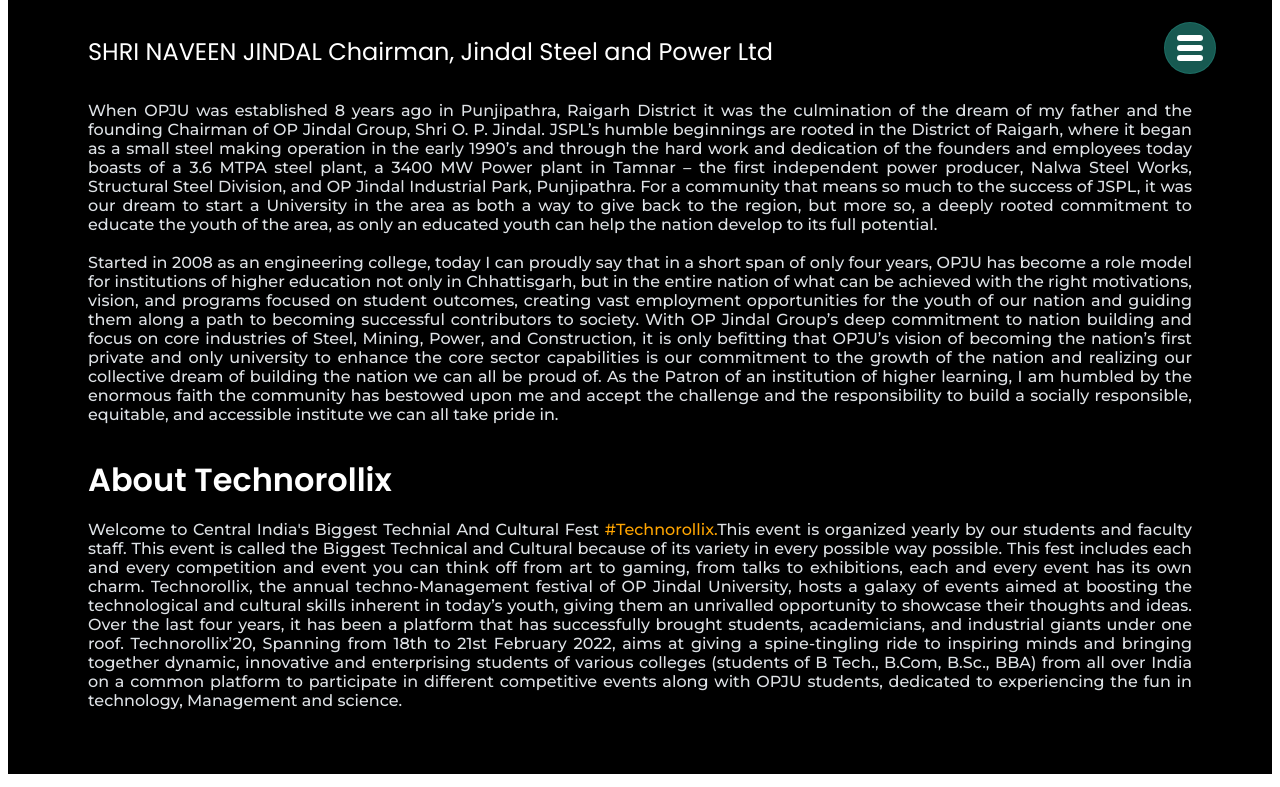
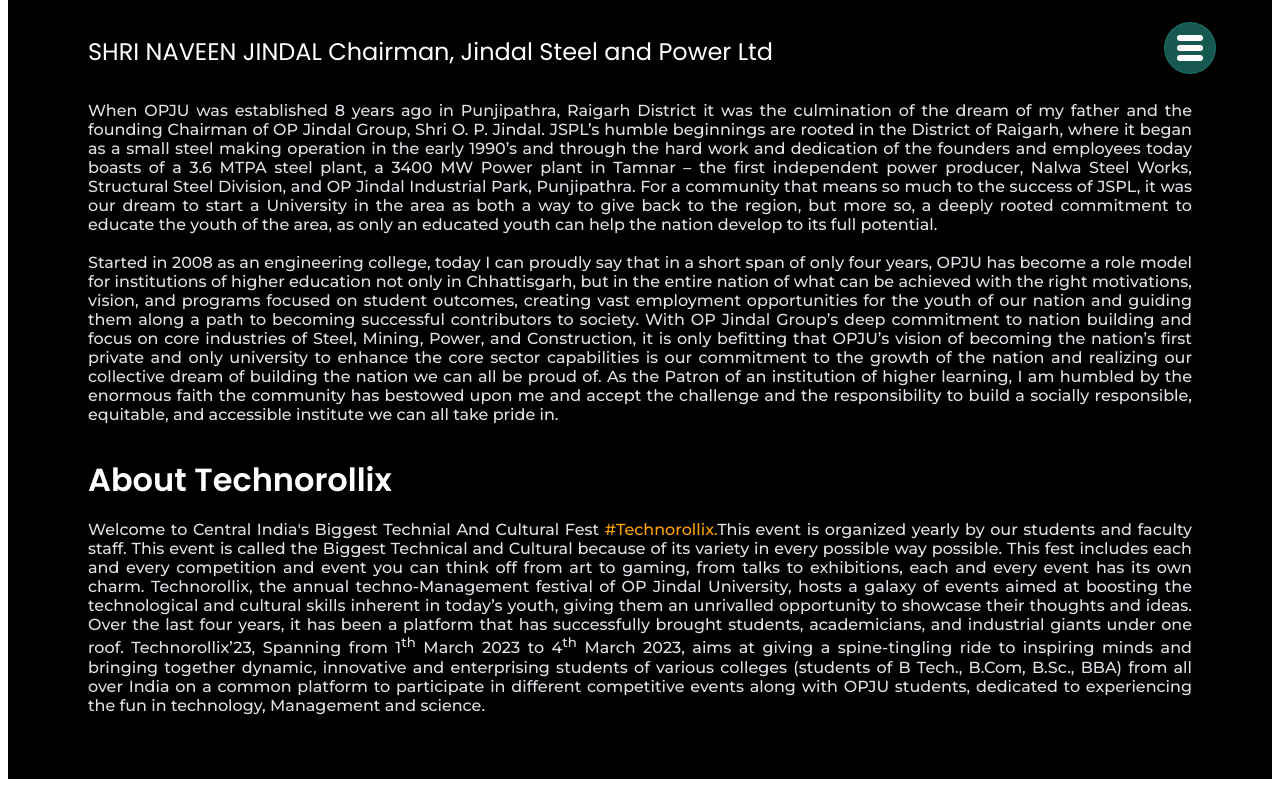
Before and after one commit to subrat611/technorollix23, a Nuxt app: page /aboutus in a window 1280 px wide. Shown: the part 702-1489 px from the top of the page. Built offline with nearby package versions, Linux system fonts and the light colour scheme; a web font is replaced by a local one.

Commit message:
aboutus page update

```diff
--- a/pages/aboutus.vue
+++ b/pages/aboutus.vue
@@ -98,13 +98,15 @@
             opportunity to showcase their thoughts and ideas. Over the last four
             years, it has been a platform that has successfully brought
             students, academicians, and industrial giants under one roof.
-            Technorollix’20, Spanning from 18th to 21st February 2022, aims at
-            giving a spine-tingling ride to inspiring minds and bringing
-            together dynamic, innovative and enterprising students of various
-            colleges (students of B Tech., B.Com, B.Sc., BBA) from all over
-            India on a common platform to participate in different competitive
-            events along with OPJU students, dedicated to experiencing the fun
-            in technology, Management and science.
+            Technorollix’23, Spanning from 1<sup>th</sup> March 2023 to 4<sup
+              >th</sup
+            >
+            March 2023, aims at giving a spine-tingling ride to inspiring minds
+            and bringing together dynamic, innovative and enterprising students
+            of various colleges (students of B Tech., B.Com, B.Sc., BBA) from
+            all over India on a common platform to participate in different
+            competitive events along with OPJU students, dedicated to
+            experiencing the fun in technology, Management and science.
           </p>
         </div>
       </div>
@@ -248,9 +250,14 @@
         padding: 2rem;
 
         .about-opju {
-
           .about-title {
             text-align: center;
+          }
+          .about-para {
+            min-width: 300px;
+            max-width: 100%;
+            text-align: left;
+            line-height: 1.5rem;
           }
         }
 
@@ -258,11 +265,24 @@
           .patron-title-one {
             text-align: center;
           }
+          .patron-para-one,
+          .patron-para-two {
+            min-width: 300px;
+            max-width: 100%;
+            text-align: left;
+            line-height: 1.5rem;
+          }
         }
 
         .about-techno {
           .techno-title {
             text-align: center;
+          }
+          .techno-para {
+            min-width: 300px;
+            max-width: 100%;
+            text-align: left;
+            line-height: 1.5rem;
           }
         }
       }
```
